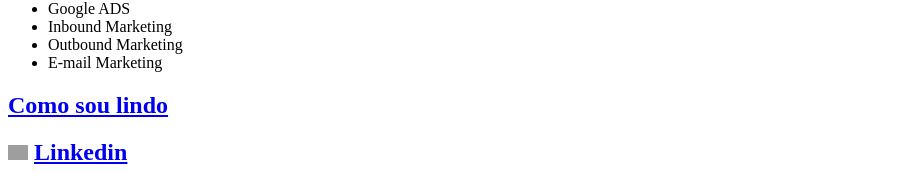
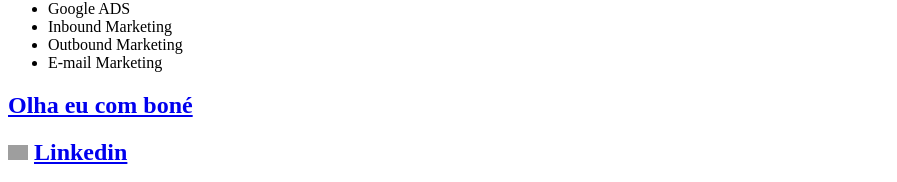
Before and after one commit to Conrado-Medeiros-Dev/websites, a plain HTML site: page index.html in a window 1280 px wide. Shown: the part 1197-1379 px from the top of the page, without its empty margins (0-897 px from the left). Drawn offline with Linux system fonts and the light colour scheme; grey boxes are pictures that could not be loaded.

Commit message:
Site html part 1

```diff
--- a/index.html
+++ b/index.html
@@ -50,7 +50,7 @@
                 <li>Outbound Marketing</li>
                 <li>E-mail Marketing</li>
             </ul>
-            <h2><a href="#foto">Como sou lindo</a></h2>
+            <h2><a href="#foto">Olha eu com boné</a></h2>
             <h2><img src="https://upload.wikimedia.org/wikipedia/commons/c/ca/LinkedIn_logo_initials.png" alt="Logo Linkedin" width="20"> <a href="https://www.linkedin.com/in/conrado-medeiros/">Linkedin</h2>
     </body>
 </html>
```
